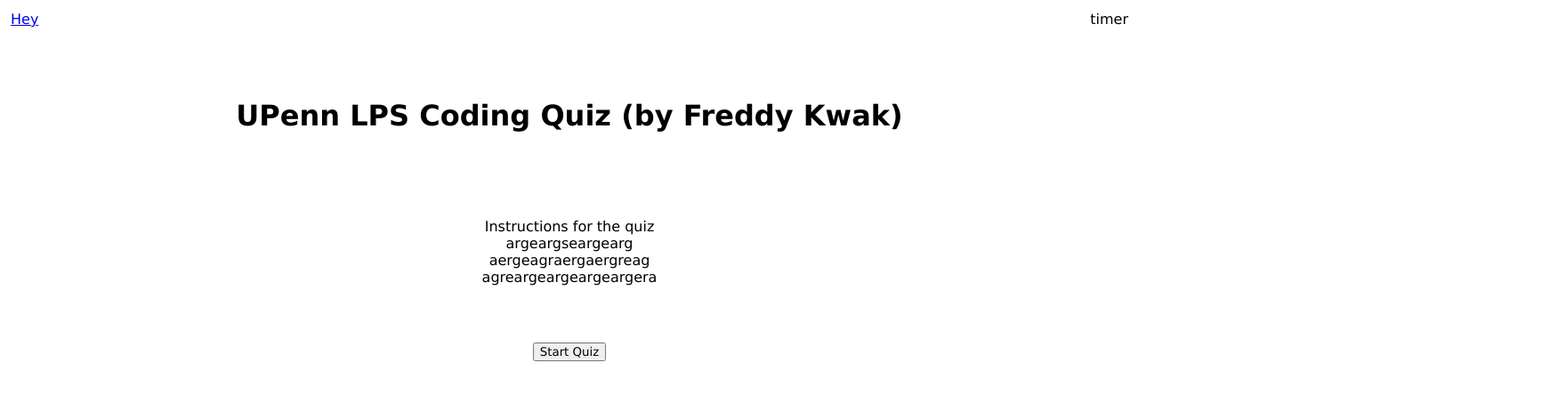
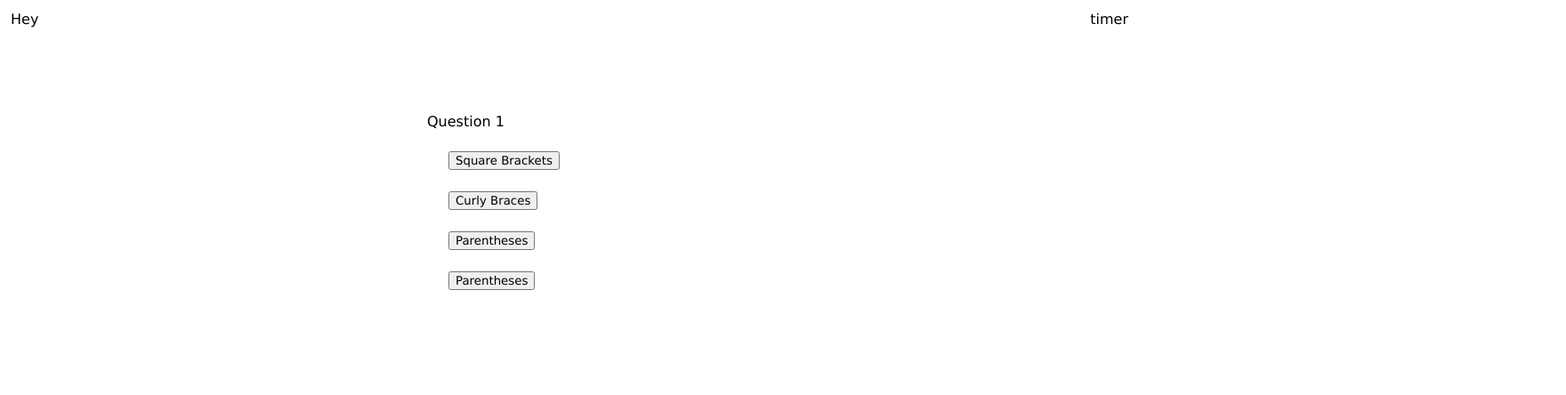
Before and after one commit to fredkk22/Coding-Quiz, a plain HTML site: page index.html in a window 1280 px wide. Both pictures are taken after a click on the button "Start Quiz". Shown: the whole page at 89% size, 1760 px wide, since content can reach past the window. Drawn offline with Linux system fonts and the light colour scheme.

Commit message:
Edited all files except for README.md
Start Quiz button is functional, takes user to the questionsand answers while removing the homepage, and choosing the correct answer will allow the user to move onto the next question, but not for incorrect questions.

```diff
--- a/index.html
+++ b/index.html
@@ -15,40 +15,53 @@
   <header>
     <div class="topofheader">
       <h1 class="link">
-        <a href="waefwef" target="_blank" rel="Link to High Scores">Hey</a>
+        <a href="waefwef" target="_blank" rel="Link to High Scores"></a>
       </h1>
 
-      <h2 class="timer">timer</h2>
+      <h2 class="timer"></h2>
     </div>
 
-    <h3>UPenn LPS Coding Quiz (by Freddy Kwak)</h3>
+    <h3></h3>
   </header>
 
   <main>
 
-    <section class="instructions">
-      <p>Instructions for the quiz</p>
-      <p>argeargseargearg</p>
-      <p>aergeagraergaergreag</p>
-      <p>agreargeargeargeargera</p>
-    </section>
-    <section class="start">
-      <button>Start Quiz</button>
-    </section>
+    <div class="container">
+      <section>
+        <div class="homepage">
+          <div class="instructions">
+            <p></p>
+          </div>
 
-    <section class="quiz" data-set="hidden">
-      <h4 class="question"></h4>
-      <div class="wrapper">
-        <ul class="answers" aria-role="select" aria-label="carousel">
-          <li class="ans1"></li>
-          <li class="ans2"></li>
-          <li class="ans3"></li>
-          <li class="ans4"></li>
-      </div>
-      </div>
-    </section>
+          <div class="start">
+            <button class="startbtn"></button>
+          </div>
+        </div>
+      </section>
+
+      <section class="quizbody" aria-role="select" aria-label="carousel">
+        <div>
+          <h4></h4>
+
+          <div class="anschoices">
+
+            <button class="ans1"></button>
+
+            <button class="ans2"></button>
+
+
+            <button class="ans3"></button>
+
+            <button class="ans4"></button>
+          </div>
+        </div>
+      </section>
+    </div>
+
   </main>
+
   <script src="./script.js"></script>
+
 </body>
 
 </html>
--- a/script.js
+++ b/script.js
@@ -0,0 +1,86 @@
+var header = document.querySelector("header");
+var title = document.querySelector("h3");
+var question = document.querySelector("h4");
+var ansList = document.querySelector("ul");
+var linkScores = document.querySelector(".link");
+var timer = document.querySelector(".timer");
+var topofheader = document.querySelector(".topofheader");
+var instructions = document.querySelector(".instructions");
+var start = document.querySelector(".start");
+var startButton = document.querySelector(".startbtn");
+var quiz = document.querySelector(".quiz");
+var quizBody = document.querySelector(".quizbody");
+var homePage = document.querySelector(".homepage");
+var ans1 = document.querySelector(".ans1")
+var ans2 = document.querySelector(".ans2")
+var ans3 = document.querySelector(".ans3")
+var ans4 = document.querySelector(".ans4")
+var ansChoices = document.querySelector(".anschoices");
+var homePageState = homePage.getAttribute("data-state");
+var quizBodyState = quizBody.getAttribute("data-state");
+
+
+var questionsList = "Question 1, Question 2".split(",");
+var ans1List = "Square Brackets, Arrays ".split(",");
+var ans2List = "Curly Braces, Cool".split(",");
+var ans3List = "Parentheses, Cool".split(",");
+var ans4List = "Semicolon, Pool".split(",");
+
+var index = 0;
+
+question.textContent = questionsList[index];
+ans1.textContent = ans1List[index];
+ans2.textContent = ans2List[index];
+ans3.textContent = ans3List[index];
+ans4.textContent = ans3List[index];
+var correct = [".ans1", ".ans3"]
+
+linkScores.textContent = "Hey";
+title.textContent = "UPenn LPS Coding Quiz (by Freddy Kwak)";
+timer.textContent = "timer";
+startButton.textContent = "Start Quiz";
+ans1.textContent = "";
+ans2.textContent = "";
+ans3.textContent = "";
+ans4.textContent = "";
+question.textContent = "";
+
+function navigate(next) {
+    index = index + next;
+
+    question.textContent = questionsList[index];
+    ans1.textContent = ans1List[index];
+    ans2.textContent = ans2List[index];
+    ans3.textContent = ans3List[index];
+    ans4.textContent = ans3List[index];
+}
+
+startButton.addEventListener("click", function () {
+    title.textContent = "";
+    start.textContent = "";
+    navigate(0);
+})
+
+ansChoices.addEventListener("click", function (event) {
+    var element = event.target
+
+    if (element.matches("button")) {
+        title.innerHTML = "";
+        if (element.matches(correct[index])) {
+            event.stopPropagation();
+            navigate(1);
+            if (index = 5) {
+
+            }
+        } else {
+            if (timeLeft = 0) {
+
+            }
+        }
+
+
+    }
+
+
+
+})
--- a/style.css
+++ b/style.css
@@ -7,6 +7,12 @@ h3 {
     text-align: center;
     font-size: 2rem;
     font-weight: bold;
+}
+
+h4 {
+    margin: 0 0 5rem 1rem 0;
+    position: relative;
+    left: 30rem;
 }
 
 .topofheader {
@@ -23,3 +29,19 @@ h3 {
 .instructions {
     margin: 6rem 0 4rem 0;
 }
+
+.startbtn {
+    background-color: white;
+}
+
+.anschoices {
+    position: relative;
+    left: 30rem;
+}
+
+.ans1, .ans2, .ans3, .ans4 {
+    display: flex;
+    flex-direction: column;
+    flex-wrap: wrap;
+    margin: 1.5rem;
+}
```
